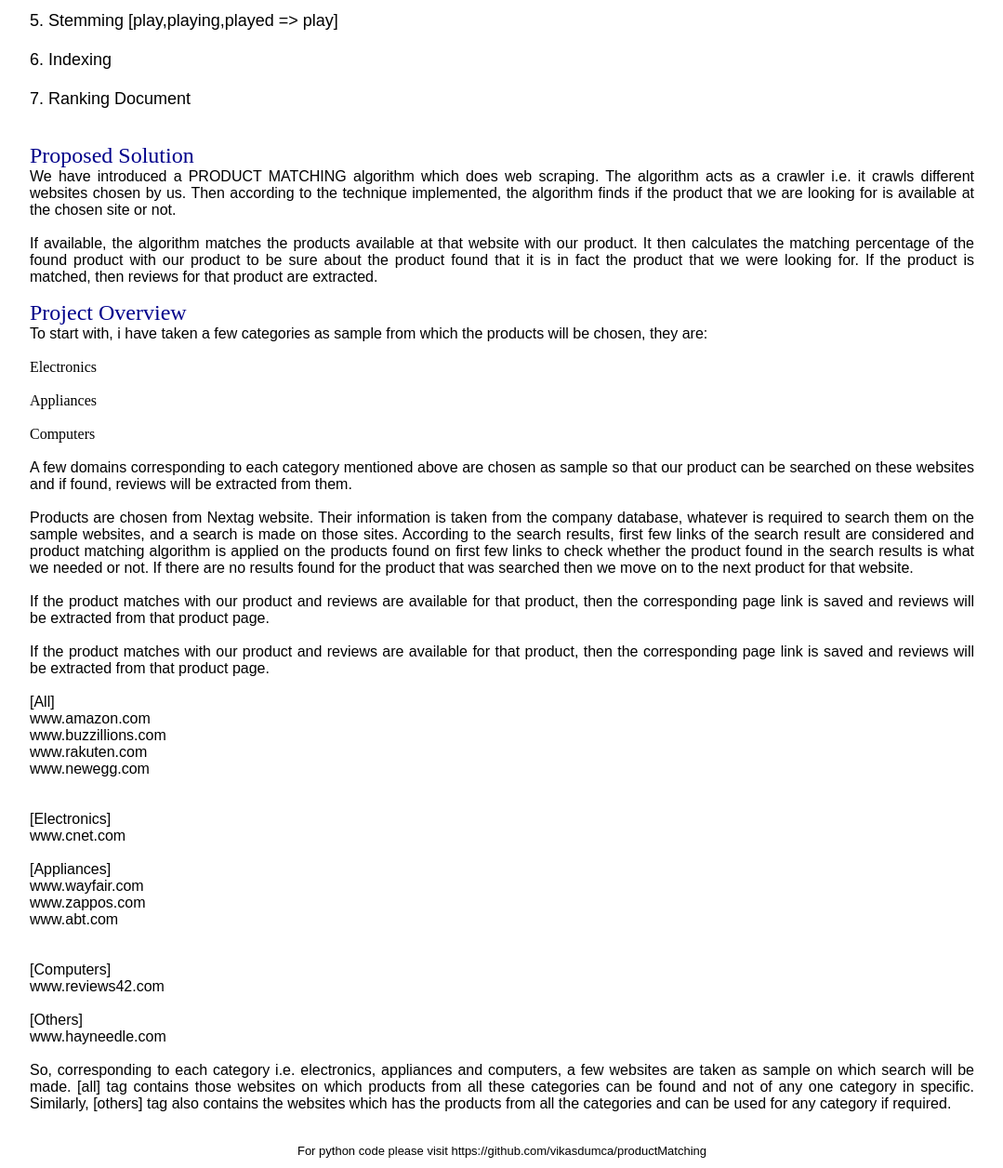
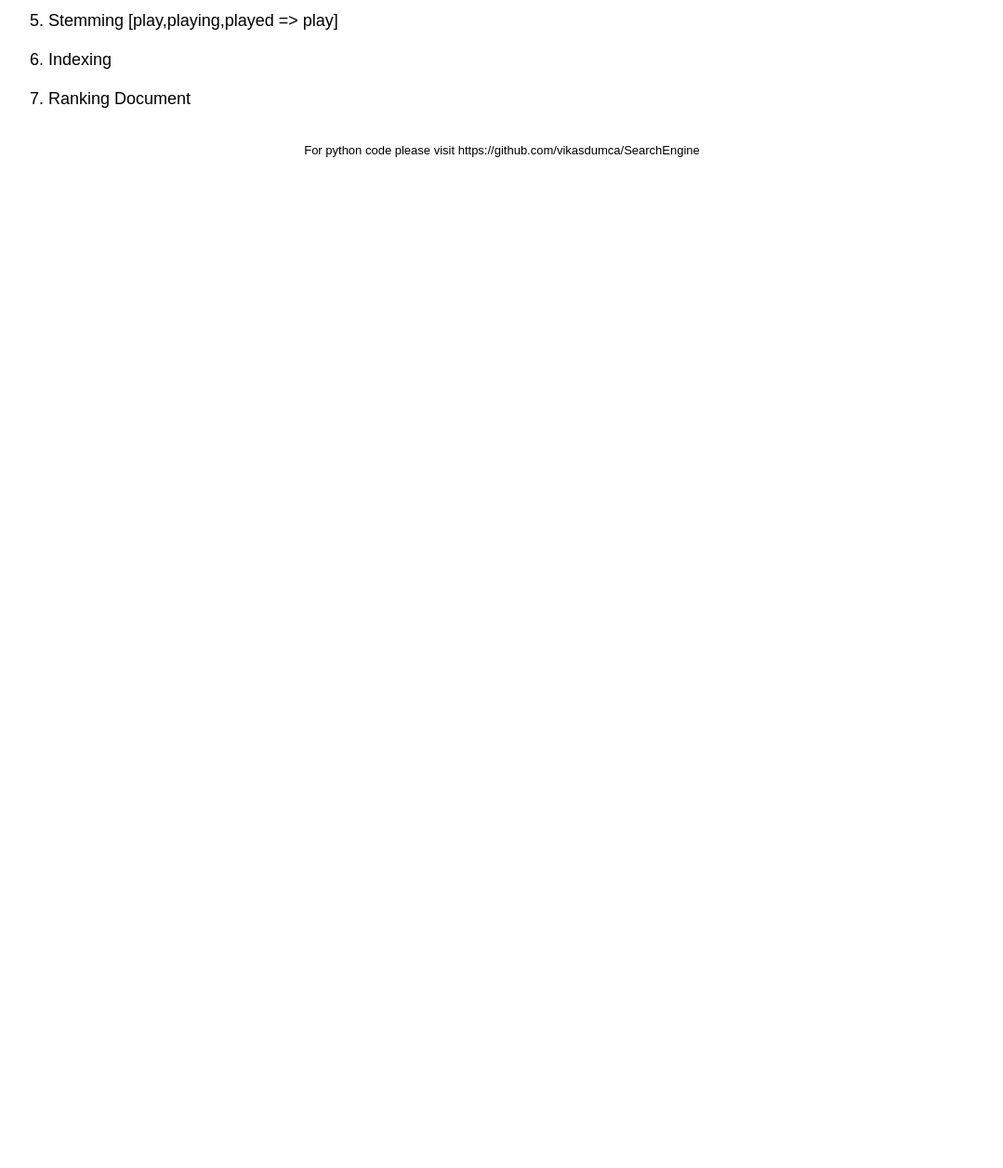
Before and after one commit to aibotnet/searchengine, a plain HTML site: page index.html in a window 1280 px wide. Shown: the part 500-1756 px from the top of the page at 93% size, without its empty margins (32-1111 px from the left). After the commit the page ends 800 px from the top, so only its background shows below. Drawn offline with Linux system fonts and the light colour scheme.

Commit message:
Update index.html

```diff
--- a/index.html
+++ b/index.html
@@ -52,64 +52,8 @@
           </font>
           </div>
         </p>
-
-        <p>
-          <font size="5" style="color:darkblue;">Proposed Solution</font><font size="5"><br></font>
-
-          <font face="Arial" size="3">We have introduced a PRODUCT MATCHING algorithm which does web scraping. The algorithm acts as a crawler i.e. it crawls different websites chosen by us. Then according to the technique implemented, the algorithm finds if the product that we are looking for is available at the chosen site or not. <br><br>
-
-          If available, the algorithm matches the products available at that website with our product. It then calculates the matching percentage of the found product with our product to be sure about the product found that it is in fact the product that we were looking for. If the product is matched, then reviews for that product are extracted.</font><br>
-        </p>
-
-        <p>
-          <font size="5" style="color:darkblue;">Project Overview</font><font size="5"><br></font>
-          <font face="Arial" size="3">
-            To start with, i have taken a few categories as sample from which the products will be chosen, they are:
-          </font>
-          </br><br>
-            Electronics<br><br>
-            Appliances<br><br>
-            Computers<br><br>
-          <font face="Arial" size="3">
-            A few domains corresponding to each category mentioned above are chosen as sample so that our product can be searched on these websites and if found, reviews will be extracted from them.<br><br>
-
-            Products are chosen from Nextag website. Their information is taken from the company database, whatever is required to search them on the sample websites, and a search is made on those sites. According to the search results, first few links of the search result are considered and product matching algorithm is applied on the products found on first few links to check whether the product found in the search results is what we needed or not. If there are no results found for the product that was searched then we move on to the next product for that website.
-          </font><br><br>
-
-          <font face="Arial" size="3">
-            If the product matches with our product and reviews are available for that product, then the corresponding page link is saved and reviews will be extracted from that product page.
-          </font><br><br>
-
-          <font face="Arial" size="3">
-            If the product matches with our product and reviews are available for that product, then the corresponding page link is saved and reviews will be extracted from that product page.<br><br>
-            [All]<br>
-            www.amazon.com<br>
-            www.buzzillions.com<br>
-            www.rakuten.com<br>
-            www.newegg.com<br>
-            <br><br>
-            [Electronics]<br>
-            www.cnet.com
-            <br><br>
-            [Appliances]<br>
-              www.wayfair.com<br>
-              www.zappos.com<br>
-              www.abt.com<br>
-            </br><br>
-            [Computers]<br>
-            www.reviews42.com
-            </br><br>
-            [Others]<br>
-            www.hayneedle.com<br><br>
-          </font>
-          <font face="Arial" size="3">
-            So, corresponding to each category i.e. electronics, appliances and computers, a few websites are taken as sample on which search will be made. [all] tag contains those websites on which products from all these categories can be found and not of any one category in specific. Similarly, [others] tag also contains the websites which has the products from all the categories and can be used for any category if required.
-          </font><br><br>
-
-        </p>
-
         <p align="center"><font face="Arial" size="2" style="margin-bottom:10px">For python code please visit
-        <a> https://github.com/vikasdumca/productMatching</a>
+        <a> https://github.com/vikasdumca/SearchEngine</a>
         </font></td>
 
     </center>
```
